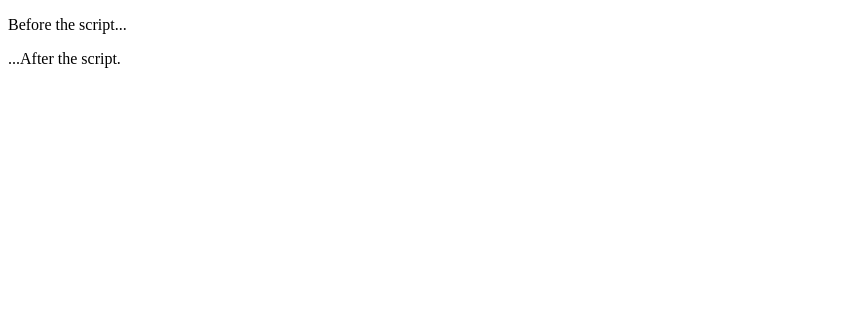
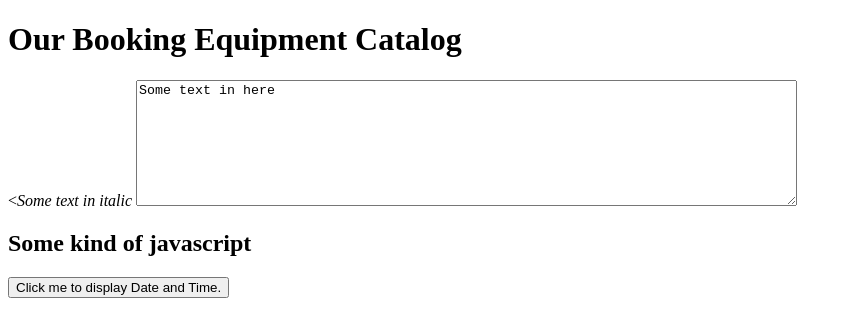
Before and after one commit to Manufakturet/manufakturet.github.io, a plain HTML site: page index.html in a window 1280 px wide. Shown: the whole page, without its empty margins (0-852 px from the left). Drawn offline with Linux system fonts and the light colour scheme.

Commit message:
Update index.html
Some illustratory text

```diff
--- a/index.html
+++ b/index.html
@@ -2,14 +2,17 @@
 <html>
 
 <body>
+<h1>Our Booking Equipment Catalog</h1>
+<<i>Some text in italic</i>
+<textarea name="name" rows="8" cols="80">
+Some text in here</textarea>
+  <h2>Some kind of javascript</h2>
 
-  <p>Before the script...</p>
+  <button type="button"
+  onclick="document.getElementById('demo').innerHTML = Date()">
+  Click me to display Date and Time.</button>
 
-  <script>
-    alert( 'Hello, world!' );
-  </script>
-
-  <p>...After the script.</p>
+  <p id="demo"></p>
 
 </body>
 
```
